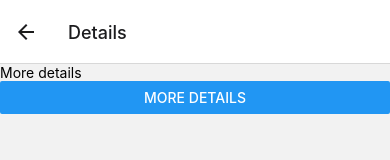
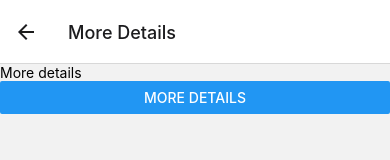
Before and after one commit to J3rrrrry/5520, a React Native app: screen /Details in a window 390 px wide. Shown: the top 160 px of the page. Built offline with nearby package versions, Linux system fonts and the light colour scheme.

Commit message:
changing the goal detials title dynamically

```diff
--- a/App.js
+++ b/App.js
@@ -17,7 +17,15 @@ export default function App() {
             title: "My Goals",
           }}
         />
-        <Stack.Screen name="Details" component={GoalDetails} />
+        <Stack.Screen
+          name="Details"
+          component={GoalDetails}
+          options={({ route }) => {
+            return {
+              title: route.params ? route.params.goalData.text : "More Details",
+            };
+          }}
+        />
       </Stack.Navigator>
     </NavigationContainer>
   );
```
